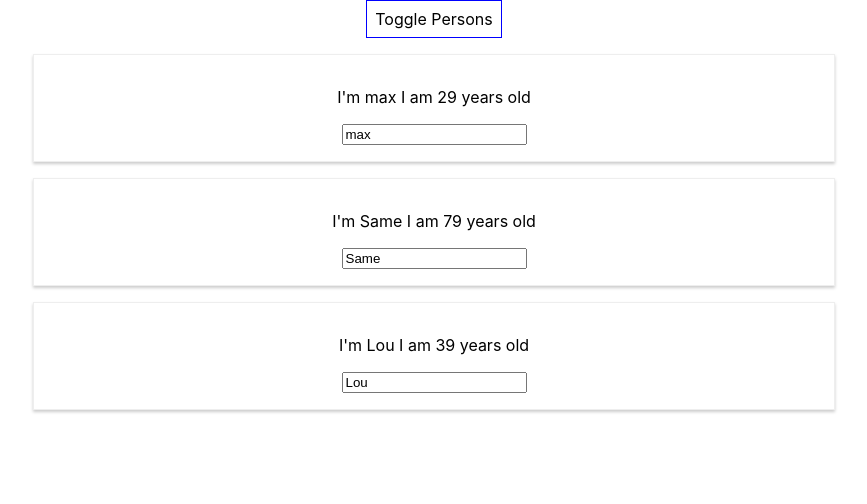
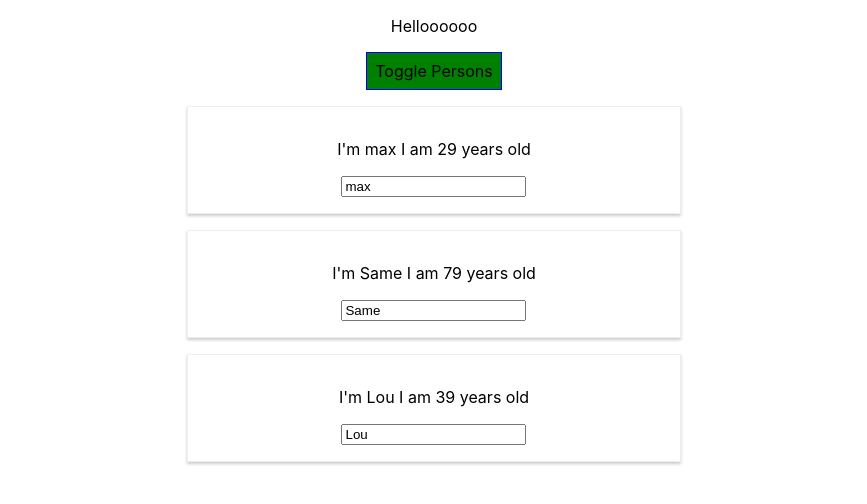
Before and after one commit to greenlightjohnny/maxreact, a React (Create React App) app: page / in a window 1280 px wide. Both pictures are taken after a click on the button "Toggle Persons". Shown: the top 504 px of the page, without its empty margins (206-1073 px from the left). Built offline with nearby package versions, Linux system fonts and the light colour scheme.

Commit message:
Styled Modules

```diff
--- a/package.json
+++ b/package.json
@@ -6,9 +6,11 @@
     "@testing-library/jest-dom": "^4.2.4",
     "@testing-library/react": "^9.4.0",
     "@testing-library/user-event": "^7.2.1",
+    "radium": "^0.26.0",
     "react": "^16.12.0",
     "react-dom": "^16.12.0",
-    "react-scripts": "3.3.1"
+    "react-scripts": "3.3.1",
+    "styled-components": "^5.0.1"
   },
   "scripts": {
     "start": "react-scripts start",
--- a/src/App.js
+++ b/src/App.js
@@ -1,7 +1,7 @@
 import React from "react";
 import logo from "./logo.svg";
-import "./App.css";
-
+import styledm from "./App.module.css";
+import StyleTest from "./test.module.css";
 import Person from "./person/person.jsx";
 
 class App extends React.Component {
@@ -54,7 +54,8 @@ class App extends React.Component {
 
   render() {
     const style = {
-      backgroundColor: "white",
+      backgroundColor: "green",
+
       font: "inherit",
       border: "1px solid blue",
       padding: "8px",
@@ -79,9 +80,20 @@ class App extends React.Component {
         </div>
       );
     }
+    style.backgroundColor = "red";
+    const assignedClasses = [];
+    if (this.state.persons.length <= 2) {
+      assignedClasses.push(styledm.red);
+    }
+
+    if (this.state.persons.length <= 1) {
+      assignedClasses.push(styledm.bold);
+    }
+    console.log(StyleTest.main);
     return (
-      <div className="App">
-        <button style={style} onClick={this.togglePersonHandler}>
+      <div className={styledm.App}>
+        <p className={assignedClasses.join(" ")}>Helloooooo</p>
+        <button className={styledm.button} onClick={this.togglePersonHandler}>
           Toggle Persons
         </button>
         {person}
@@ -89,5 +101,4 @@ class App extends React.Component {
     );
   }
 }
-
 export default App;
--- a/src/App.css
+++ b/src/App.module.css
@@ -1,5 +1,11 @@
 .App {
   text-align: center;
+  width: 60%;
+  margin: 0 auto;
+}
+
+.hmmm {
+  background-color: red;
 }
 
 .App-logo {
@@ -36,3 +42,29 @@
     transform: rotate(360deg);
   }
 }
+
+
+.red {
+  color: red;
+
+}
+
+.bold {
+  font-weight: bold;
+}
+
+.button {
+
+  background-color: green;
+
+font: inherit;
+border: 1px solid blue;
+padding: 8px;
+cursor: pointer;
+
+
+
+}
+.button:hover {
+  background-color: lightgreen;
+}
--- a/src/person/person.jsx
+++ b/src/person/person.jsx
@@ -1,15 +1,33 @@
 import React from "react";
-import './person.css'
+//import './person.css';
+import styled from 'styled-components';
+
 const person = props => {
+
+  const StyledDiv =  styled.div`
+  width: 60%;
+  margin: 16px auto;
+  border: 1px solid #eee;
+  box-shadow: 0 2px 3px #cccccc;
+  padding: 16px;
+  text-align: center;
+
+  @media (min-width: 500px) {
+    width: '450px';
+  }
+`
   return (
-    <div  className='Person'>
+    <StyledDiv>
+
     <p onClick={props.click}>
       I'm {props.name} I am {props.age} years old
     </p>
     <p>{props.children}</p>
     <input type="text" onChange={props.changed} value={props.name}/>
-    </div>
+
+    </StyledDiv>
   );
+
 };
 
 export default person;
--- /dev/null
+++ b/src/test.module.css
@@ -0,0 +1,7 @@
+.main {
+
+    background-color: blue;
+    margin: 0 auto;
+    max-width: 500px;
+    text-align: center;
+}
```
Also changed, not shown: 1 other file (tests, documents, lock files or other folders).
